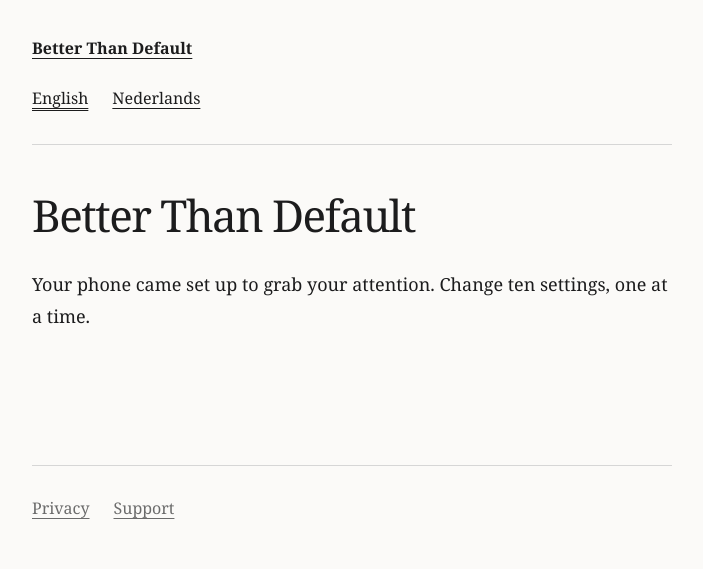
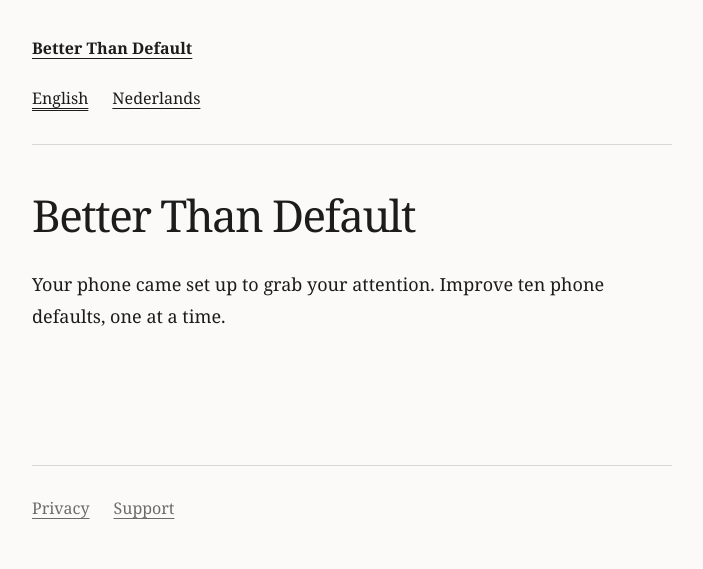
Before and after one commit to dannyschuurman-hub/betterthandefault-site, a plain HTML site: page index.html in a window 1280 px wide. Shown: the whole page, without its empty margins (288-991 px from the left). Drawn offline with Linux system fonts and the light colour scheme.

Commit message:
Juiste zin: improve ten phone defaults, ook in het deelbeeld
Co-Authored-By: Claude Opus 5.5 <noreply@anthropic.com>

```diff
--- a/index.html
+++ b/index.html
@@ -6,15 +6,15 @@
 <meta http-equiv="Content-Security-Policy" content="default-src 'self'; img-src 'self' data:; style-src 'self'; font-src 'self'; script-src 'self'; connect-src 'self'; object-src 'none'; base-uri 'self'; form-action 'none'; upgrade-insecure-requests">
 <meta name="referrer" content="strict-origin-when-cross-origin">
 <title>Better Than Default</title>
-<meta name="description" content="Change ten iPhone settings, one at a time.">
+<meta name="description" content="Improve ten phone defaults, one at a time.">
 <meta property="og:type" content="website">
 <meta property="og:site_name" content="Better Than Default">
 <meta property="og:locale" content="en_US">
 <meta property="og:title" content="Better Than Default">
-<meta property="og:description" content="Change ten iPhone settings, one at a time.">
+<meta property="og:description" content="Improve ten phone defaults, one at a time.">
 <meta property="og:url" content="https://betterthandefault.app/">
 <meta property="og:image" content="https://betterthandefault.app/assets/share.png">
-<meta property="og:image:alt" content="Better Than Default: ten iPhone settings, one at a time">
+<meta property="og:image:alt" content="Better Than Default: improve ten phone defaults, one at a time">
 <meta property="og:image:width" content="1200"><meta property="og:image:height" content="630">
 <meta name="twitter:card" content="summary_large_image">
 <link rel="canonical" href="https://betterthandefault.app/">
@@ -30,7 +30,7 @@
 </header>
 <main id="main">
 <h1>Better Than Default</h1>
-<p>Your phone came set up to grab your attention. Change ten settings, one at a time.</p>
+<p>Your phone came set up to grab your attention. Improve ten phone defaults, one at a time.</p>
 </main>
 <footer><nav aria-label="Pages"><a href="/privacy/">Privacy</a><a href="/support/">Support</a></nav></footer>
 </body>
```
Also changed, not shown: 404.html (+1 -1 lines), nl/index.html (+4 -4 lines), nl/privacy/index.html (+1 -1 lines), nl/support/index.html (+1 -1 lines), privacy/index.html (+1 -1 lines), support/index.html (+1 -1 lines), assets/share.png.
